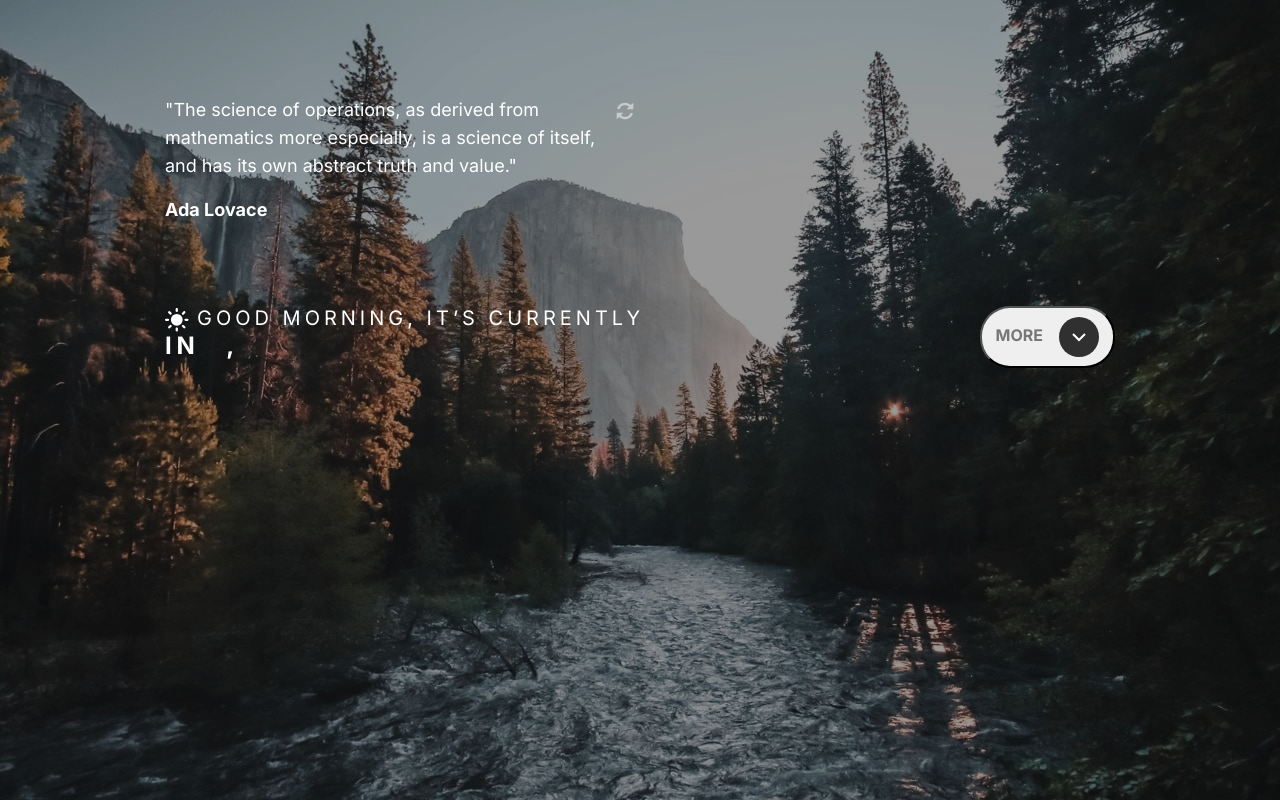
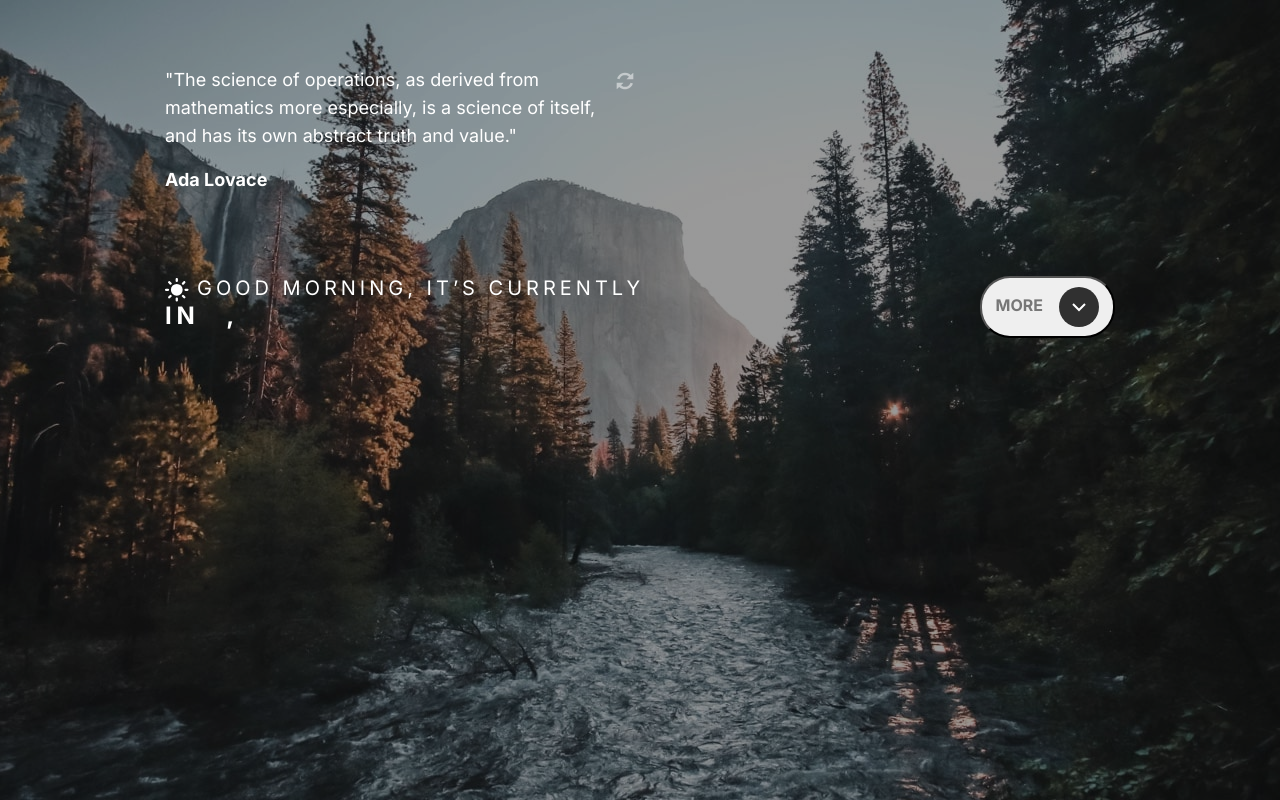
Before and after one commit to sarajlija/clock-app, a React (Create React App) app: page / in a window 1280 px wide. Built offline with nearby package versions, Linux system fonts and the light colour scheme; no server answers.

Commit message:
Update index.css

```diff
--- a/src/index.css
+++ b/src/index.css
@@ -47,7 +47,7 @@ header {
   display: flex;
   justify-content: space-between;
   flex-direction: column;
-  padding: 96px 165px;
+  padding: 66px 165px;
 }
 
 .quote {
@@ -77,7 +77,7 @@ header {
 .description {
   width: 100%;
   display: flex;
-  padding: 59px 64px;
+  padding: 31px 64px;
   bottom: 0;
   position: absolute;
   transition: all 0.4s ease-in-out;
```
